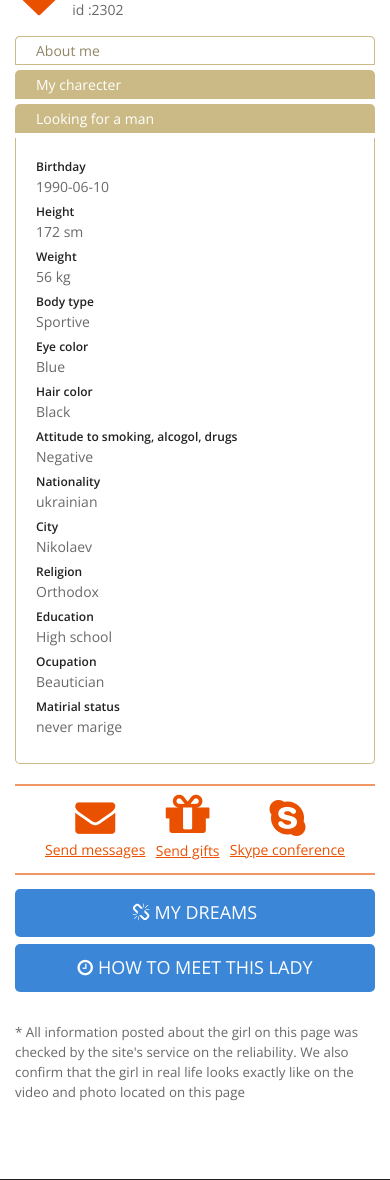
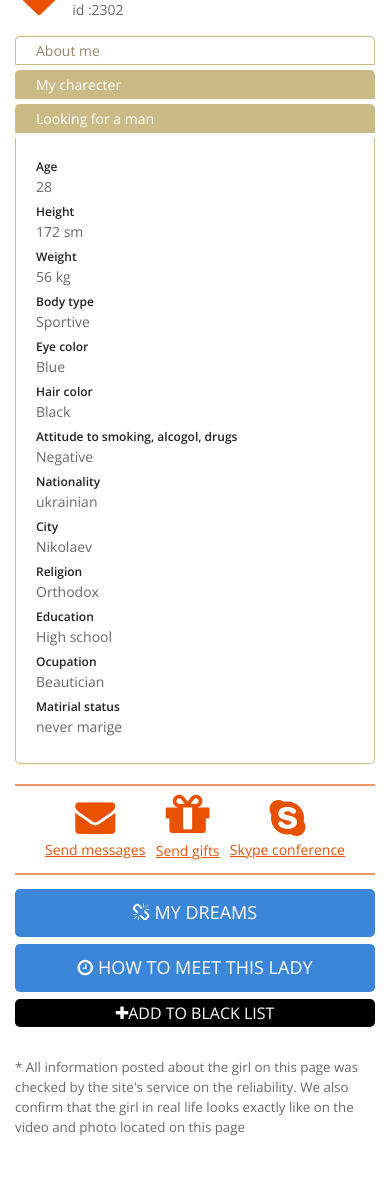
Before and after one commit to bridgematchmaker/match, a PHP site: page /member/girl.php?girl_id=2302 in a window 390 px wide. Shown: the part 1139-2319 px from the top of the page. Run offline with PHP 8.4, Linux system fonts and the light colour scheme; a user stored in the database is signed in; data comes from the database, SQL or seed files in the repository; data that the repository does not hold is empty.

Commit message:
23.10.2018 - Кабинет клиента, правки в галереии и профиле девушки

```diff
--- a/member/assets/css/girl-profile.css
+++ b/member/assets/css/girl-profile.css
@@ -214,6 +214,21 @@ a.button-matchmaker{
     margin-bottom: 7px;
     cursor: pointer;
 }
+
+.girl-info-black{
+    background: #000000;
+    font-size: 16px;
+    color: #ffffff;
+    width:100%;
+    height: 28px;
+    text-align: center;
+    border: none;
+    border-radius: 5px;
+    text-transform: uppercase;
+    margin-bottom: 7px;
+    cursor: pointer;
+}
+
 .girl-info-dreams,
 .girl-info-meet{
     background: #3c86d8;
--- a/member/function/girl_bd.php
+++ b/member/function/girl_bd.php
@@ -1,4 +1,16 @@
 <?
+
+//////////Функция вычесления возраста по дате рождения//////////
+function calculate_age($birthday) {
+	$birthday_timestamp = strtotime($birthday);
+	$age = date('Y') - date('Y', $birthday_timestamp);
+	if (date('md', $birthday_timestamp) > date('md')) {
+	  $age--;
+	}
+	return $age;
+  }
+/////////////////////////////////////////////////////////////////
+
 $zapros = "SELECT * FROM girls WHERE girl_id='".$girl_id."'";
 
 //////////////////////////////Загрузка данных из базы////////////////////////
@@ -12,6 +24,7 @@ while($row = mysql_fetch_array($requirest))
 		$girl_foto = $row['foto'];
 		$girl_video = $row['video'];
 		$girl_birthday = $row['birthday'];
+		$girl_age = calculate_age($girl_birthday);
 		$girl_gallery_status = $row['gallery_status'];
 		$girl_login_match = $row['login_match'];
 		$girl_dreams = $row['dreams'];
--- a/member/girl.php
+++ b/member/girl.php
@@ -149,12 +149,13 @@ for ($i=0; $i<31; $i++)
 
                                 </div>
 
-                            </div>
+							</div>
 
                             <div class="girl-video">
                                 <i class="fa fa-video-camera" aria-hidden="true"></i>Introduction video
                                 <iframe width="270" height="180" src="<? echo $girl_video; ?>" frameborder="0" allow="autoplay; encrypted-media" allowfullscreen></iframe>
-                            </div>
+							</div>
+
 
 							<?
 								if($matchmaker_login !== "None")
@@ -216,8 +217,8 @@ for ($i=0; $i<31; $i++)
                                         <div class="col-md-6">
                                             <ul>
                                                 <li>
-                                                    <p class="title">Birthday</p>
-                                                    <p class="value"><? echo $girl_birthday; ?></p>
+                                                    <p class="title">Age</p>
+                                                    <p class="value"><? echo $girl_age; ?></p>
                                                 </li>
                                                 <li>
                                                     <p class="title">Height</p>
@@ -436,7 +437,9 @@ for ($i=0; $i<31; $i++)
 									<? if($status_ask > 0) { echo(' <div class="col-md-12"><button class="girl-info-question" data-toggle="modal" data-target="#firstQuestion"><i class="fa fa-question" aria-hidden="true"></i>Ask me your question</button></div>'); }?>
 
                                     <div class="col-md-6"><button class="girl-info-dreams" data-toggle="collapse" href="#girl-info-dreams"><i class="fa fa-chain-broken" aria-hidden="true"></i>My dreams</button></div>
-                                    <div class="col-md-6"><button class="girl-info-meet" data-toggle="collapse" href="#girl-info-meet"><i class="fa fa-clock-o" aria-hidden="true"></i>How to meet this lady</button></div>
+									<div class="col-md-6"><button class="girl-info-meet" data-toggle="collapse" href="#girl-info-meet"><i class="fa fa-clock-o" aria-hidden="true"></i>How to meet this lady</button></div>
+
+									<div class="col-md-12"><a href="./function/blacklist_add.php?girl_id=<? echo $girl_id; ?>&user_id=<? echo $user_id; ?>"><button class="girl-info-black"><i class="fa fa-plus" aria-hidden="true"></i>Add to black list</button></a></div>
 
                                     <div class="collapse col-md-12" id="girl-info-dreams">
                                         <div class="card card-body">
```
Also changed, not shown: member/gallery.php (+21 -9 lines).
